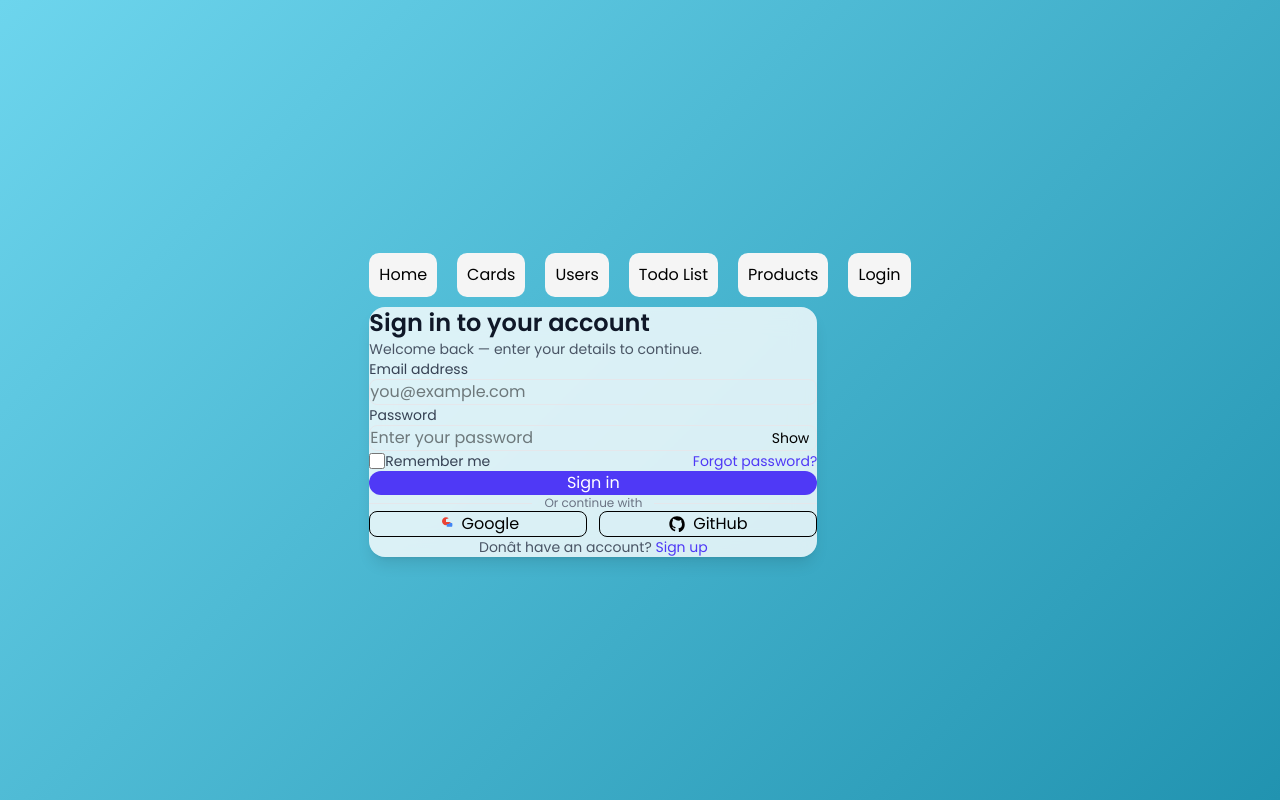
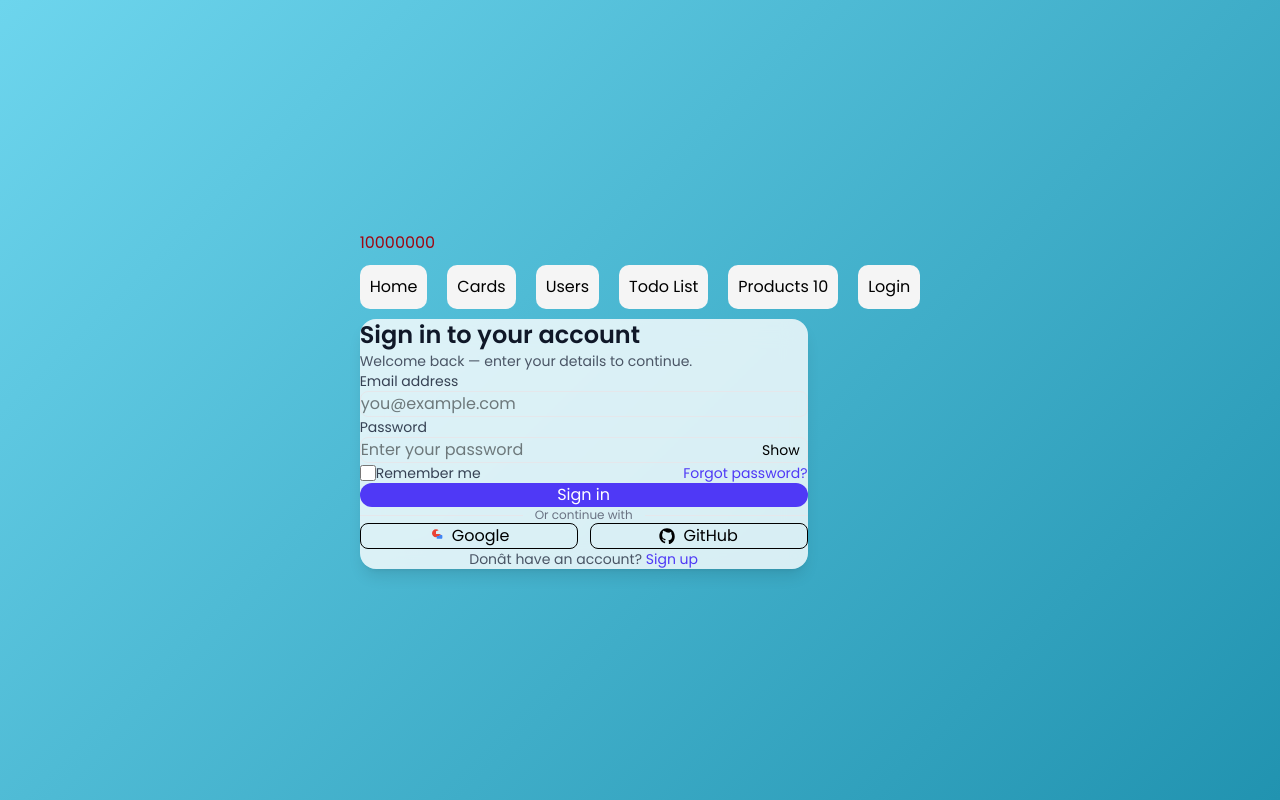
Before and after one commit to iamsayeeduddin/cgc-react-2, a React (Vite) app: page /login in a window 1280 px wide. Built offline with nearby package versions, Linux system fonts and the light colour scheme; a web font is replaced by a local one.

Commit message:
React Context & Prop Drilling

```diff
--- a/src/App.jsx
+++ b/src/App.jsx
@@ -1,4 +1,4 @@
-import React, { useEffect, useState } from "react";
+import React, { useContext, useEffect, useState } from "react";
 import Cards from "./components/Cards";
 import Home from "./components/Home";
 import UserList from "./components/UserList";
@@ -10,11 +10,14 @@ import Products from "./components/Products";
 import ProductOverview from "./components/ProductOverview";
 import Login from "./components/Login";
 import ProtectedRoute from "./utils/ProtectedRoute";
+import { DataContext } from "./components/DataContext.js";
 
 const App = () => {
   const [show, setShow] = useState(true);
   const [userData, setUserData] = useState({});
   const user = JSON.parse(localStorage.getItem("user"));
+
+  const [value, setValue] = useState(10);
 
   useEffect(() => {
     if (user?._id) {
@@ -34,6 +37,8 @@ const App = () => {
         <UserList />
         <p>Testing HOC</p>
       </ConditionalRender> */}
+      <A />
+      <DataContext.Provider value={{ value, setValue }}>
         <ul className="flex gap-5">
           <li>
             <Link to="/">Home</Link>
@@ -48,7 +53,7 @@ const App = () => {
             <Link to="/todo">Todo List</Link>
           </li>
           <li>
-          <Link to="/products">Products</Link>
+            <Link to="/products">Products {value}</Link>
           </li>{" "}
           {userData?.token ? null : (
             <li>
@@ -82,8 +87,14 @@ const App = () => {
           <Route path="/login" element={userData?.token ? <Navigate to="/" /> : <Login setUserData={setUserData} />} />
           <Route path="*" element={<h2>Not Found!</h2>} />
         </Routes>
+      </DataContext.Provider>
     </>
   );
 };
 
+const A = () => {
+  const val = useContext(DataContext);
+  return <p className="text-red-800">{val}</p>;
+};
+
 export default App;
--- /dev/null
+++ b/src/components/DataContext.js
@@ -0,0 +1,3 @@
+import { createContext } from "react";
+
+export const DataContext = createContext(10000000);
--- a/src/components/TodoList.jsx
+++ b/src/components/TodoList.jsx
@@ -1,9 +1,13 @@
-import React, { useState } from "react";
+import React, { useState, useContext, useEffect } from "react";
 import "../assets/todoList.css";
+import { DataContext } from "./DataContext.js";
+import { useNavigate } from "react-router-dom";
 
 const TodoList = () => {
+  const navigate = useNavigate();
   const [inputText, setInputText] = useState("");
   const [tasks, setTasks] = useState([]);
+  const val = useContext(DataContext);
   //   const [tasks, setTasks] = useState([{ id: 2, task: "Check", isCompleted: false }]);
 
   const addTask = () => {
@@ -18,6 +22,8 @@ const TodoList = () => {
     setTasks(arr);
     setInputText("");
   };
+
+  console.log(val);
 
   const completeTask = (id) => {
     let arr = [...tasks];
@@ -51,12 +57,20 @@ const TodoList = () => {
     }
   };
 
+  // useEffect(() => {
+  //   const userData = JSON.parse(localStorage.getItem("user"));
+  //   if (!userData?.token) {
+  //     navigate("/login");
+  //   }
+  // }, []);
+
   return (
     <div class="container-task">
-      <h1>ToDo List</h1>
+      <h1>ToDo List {val.value}</h1>
       <div class="input-box">
         <input value={inputText} onChange={(evt) => setInputText(evt.target.value)} type="text" id="taskInput" placeholder="Enter a Task" />
         <button id="addBtn" onClick={addTask}>
+          {/* <button id="addBtn" onClick={() => val.setValue(inputText)}> */}
           Add
         </button>
       </div>
--- a/src/components/UserList.jsx
+++ b/src/components/UserList.jsx
@@ -1,4 +1,5 @@
-import React, { useEffect, useState } from "react";
+import React, { useContext, useEffect, useState } from "react";
+import { DataContext } from "./DataContext";
 
 const UserList = () => {
   // const users = [
@@ -7,6 +8,7 @@ const UserList = () => {
   //   { id: 3, name: "Mike Johnson", email: "mike@example.com" },
   //   { id: 4, name: "Emily Davis", email: "emily@example.com" },
   // ];
+  const val = useContext(DataContext);
   const [users, setUsers] = useState([]);
   const [user, setUser] = useState({});
   const [username, setUserName] = useState("");
@@ -41,7 +43,7 @@ const UserList = () => {
 
   return (
     <div className="p-4 max-w-xl mx-auto">
-      <h2 className="text-2xl font-bold mb-4 text-center">User List</h2>
+      <h2 className="text-2xl font-bold mb-4 text-center">User List {val.value}</h2>
       <ul className="space-y-3 flex gap-4 flex-wrap">
         {users.map((user) => (
           <li key={user.id} className="p-3 border rounded-lg shadow-sm hover:bg-gray-100 transition">
--- a/src/utils/ProtectedRoute.jsx
+++ b/src/utils/ProtectedRoute.jsx
@@ -1,7 +1,8 @@
 import React from "react";
 import { Navigate } from "react-router-dom";
 
-const ProtectedRoute = ({ children, userData }) => {
+const ProtectedRoute = ({ children }) => {
+  const userData = JSON.parse(localStorage.getItem("user"));
   return userData?.token ? children : <Navigate to="/login" />;
 };
 
```
Lines whose indentation alone changed are shown as unchanged.
